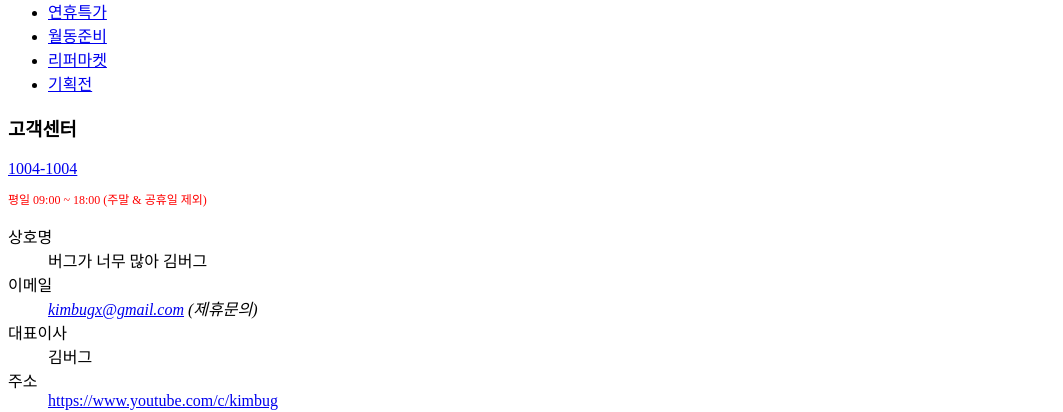
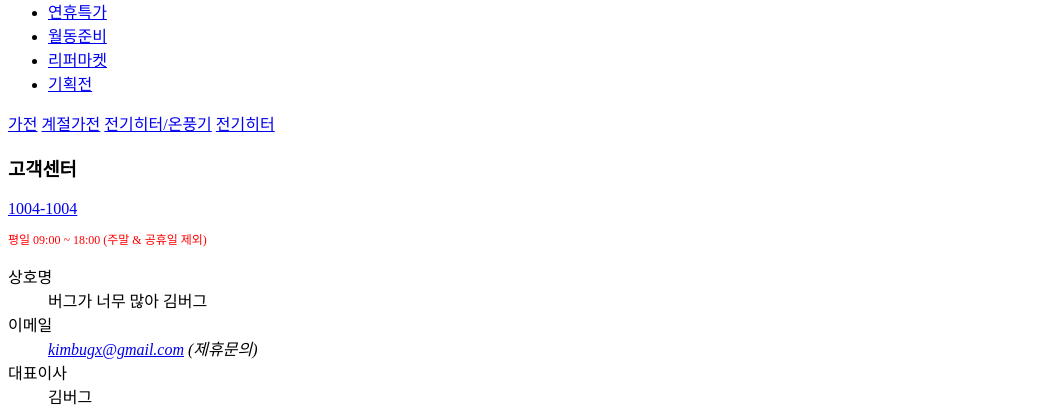
Before and after one commit to samseburn/tomorrow-house, a website: page index.html in a window 1280 px wide. Shown: the part 1552-1964 px from the top of the page, without its empty margins (0-1063 px from the left). Drawn offline with Linux system fonts and the light colour scheme.

Commit message:
🚧 Mark up a breadcrumb components

```diff
--- a/index.html
+++ b/index.html
@@ -261,7 +261,21 @@
     </header>
 
     <main class="product-show">
-      <!-- 상품 상세 페이지 본론 -->
+      <div class="container">
+        <div class="row">
+          <div class="col-sm-4">
+            <div class="breadcrumb">
+              <a href="/">가전</a>
+              <i class="ic-chevron" aria-hidden></i>
+              <a href="/">계절가전</a>
+              <i class="ic-chevron" aria-hidden></i>
+              <a href="/">전기히터/온풍기</a>
+              <i class="ic-chevron" aria-hidden></i>
+              <a href="/">전기히터</a>
+            </div>
+          </div>
+        </div>
+      </div>
     </main>
 
     <footer class="global-footer">
```
